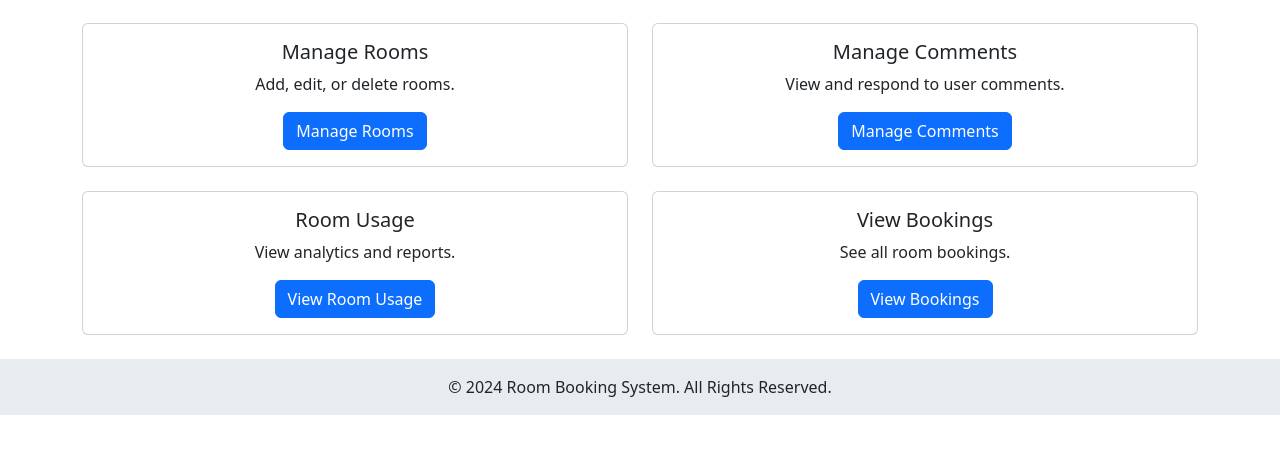
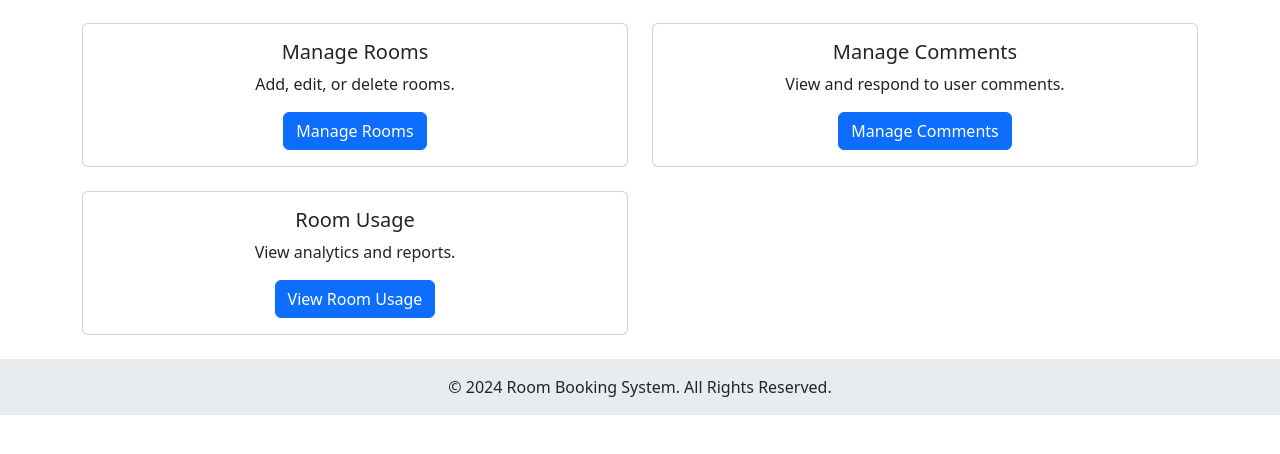
Before and after one commit to nouc79/itcs333-project, a PHP site: page /admin_dashboard.php in a window 1280 px wide. Shown: the part 191-645 px from the top of the page. Run offline with PHP 8.4, Linux system fonts and the light colour scheme; a user stored in the database is signed in.

Commit message:
updated admin dashboard

```diff
--- a/cs333-project/admin_dashboard.php
+++ b/cs333-project/admin_dashboard.php
@@ -63,16 +63,6 @@ $admin_name = $_SESSION['admin_name'];
             </div>
         </div>
 
-        <!-- View Bookings -->
-        <div class="col-md-6 mb-4">
-            <div class="card text-center">
-                <div class="card-body">
-                    <h5 class="card-title">View Bookings</h5>
-                    <p class="card-text">See all room bookings.</p>
-                    <a href="view_bookings.php" class="btn btn-primary">View Bookings</a>
-                </div>
-            </div>
-        </div>
     </div>
 </div>
 
```
